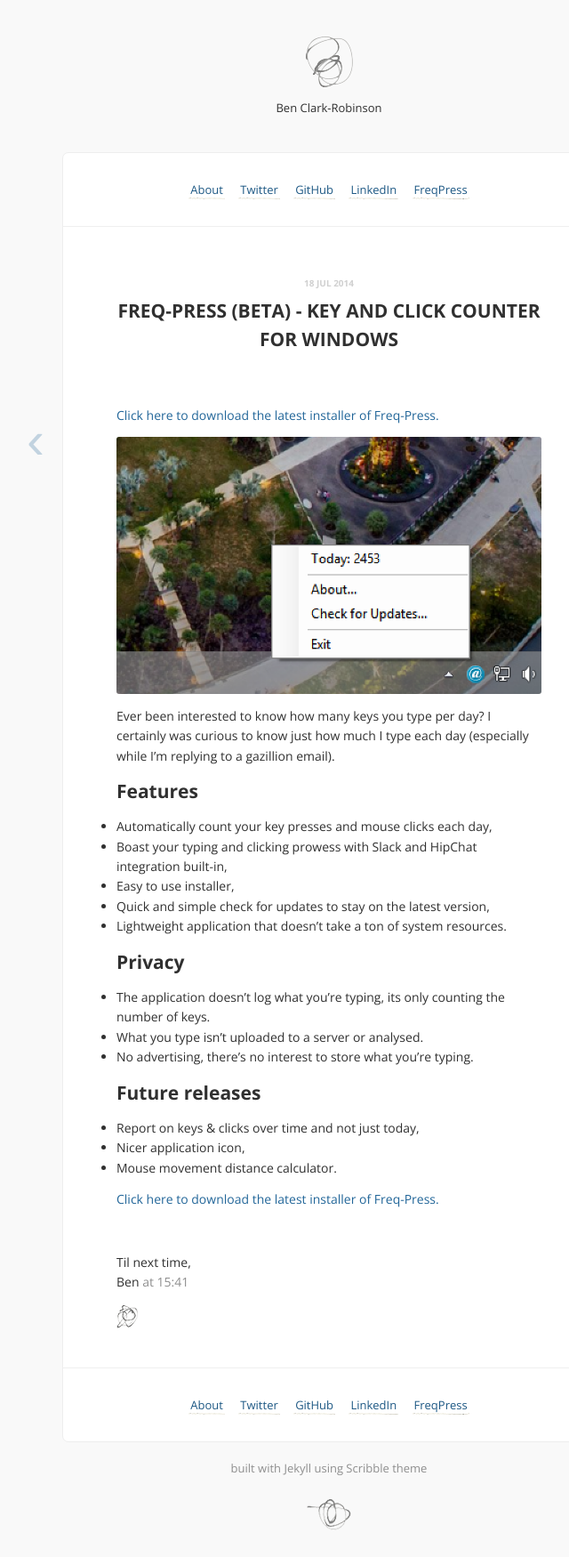
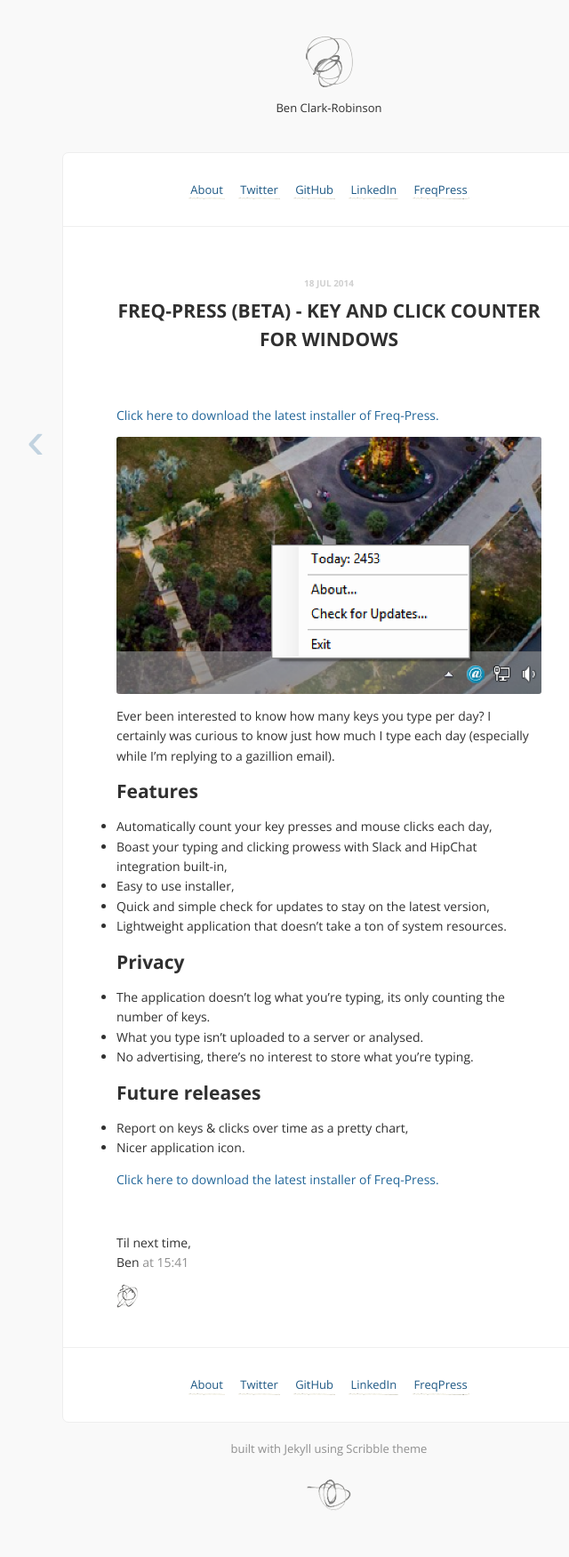
Before and after one commit to Mozketo/mozketo.github.io, a Jekyll site: the page built from _posts/2014-07-18-announcing-freq-press-alpha-key-counter-for-windows.md, in a window 1280 px wide. Shown: the whole page at 89% size, without its empty margins (270-910 px from the left). Built offline with Jekyll 4.4.1, drawn with Linux system fonts in a browser that asks for light colours; Markdown is read by kramdown in place of the engine named in the settings; comment, search, counter and statistics services are not loaded; after the commit the page ends 1728 px from its top, so only the background shows below that.

Commit message:
Updated FreqPress post

```diff
--- a/_posts/2014-07-18-announcing-freq-press-alpha-key-counter-for-windows.md
+++ b/_posts/2014-07-18-announcing-freq-press-alpha-key-counter-for-windows.md
@@ -28,8 +28,7 @@ Ever been interested to know how many keys you type per day? I certainly was cur
 
 ## Future releases
 
-* Report on keys & clicks over time and not just today,
-* Nicer application icon,
-* Mouse movement distance calculator.
+* Report on keys & clicks over time as a pretty chart,
+* Nicer application icon.
 
 <a href="http://benclarkrobinson.net/apps/freq-press/Install FreqPress.zip">Click here to download the latest installer of Freq-Press.</a>
```
